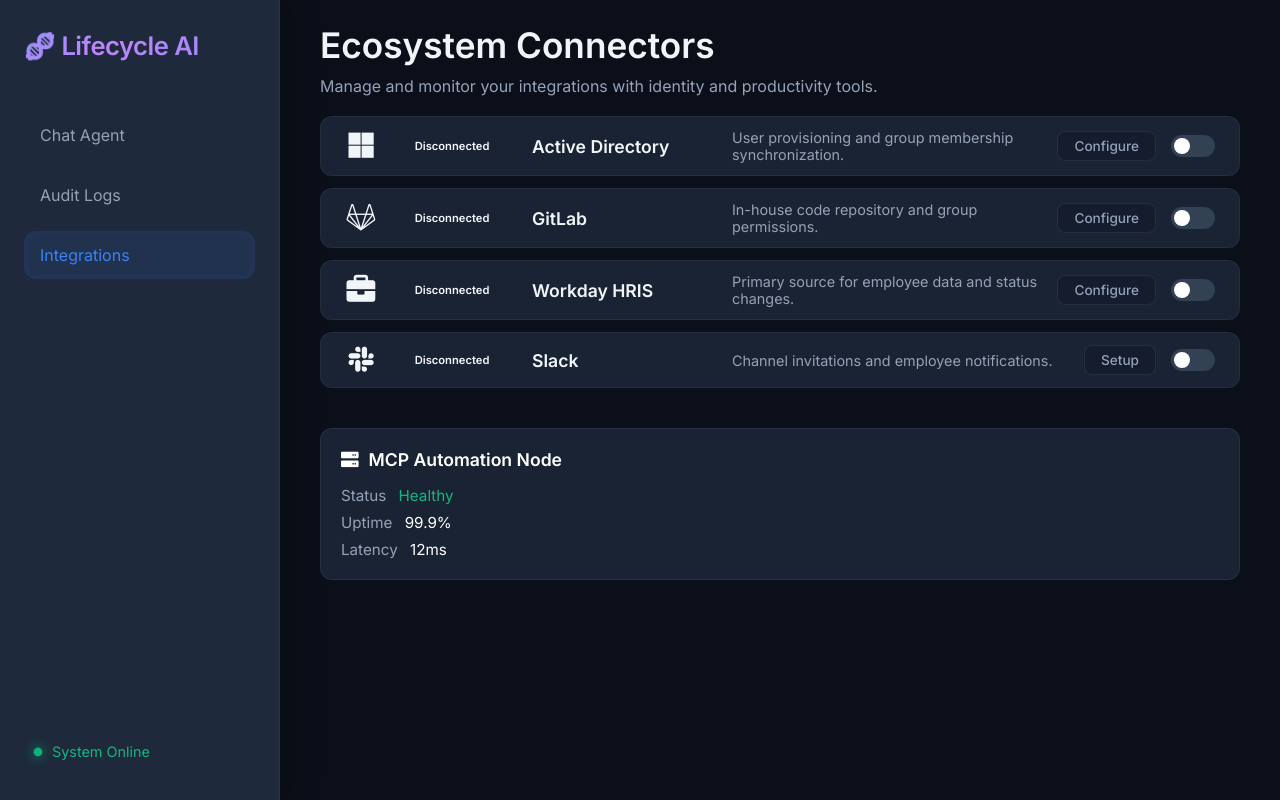
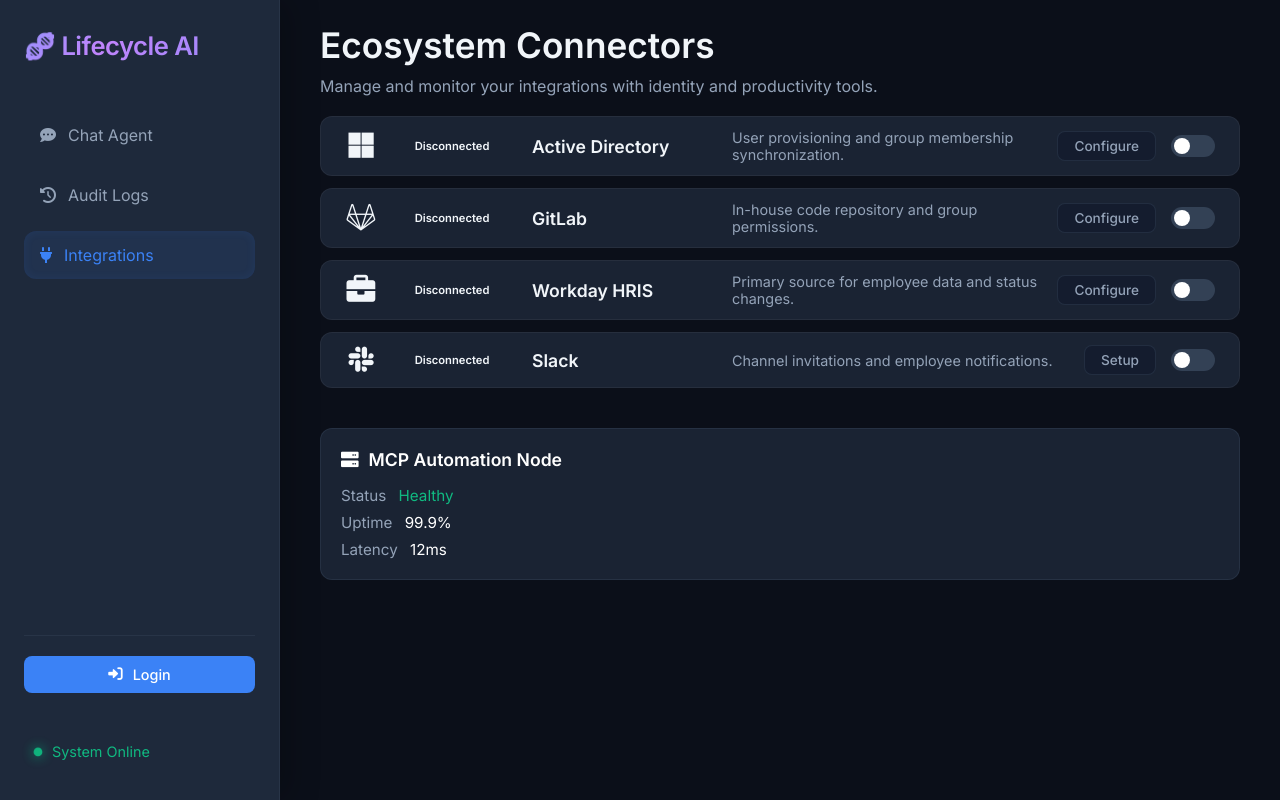
Before and after one commit to MALLESH676/automation, a Flask app: page /integrations in a window 1280 px wide. Run offline with Flask 3, Linux system fonts and the light colour scheme.

Commit message:
Fix integrations API, AI parsing bugs, and add login/logout buttons

```diff
--- a/src/app/server.py
+++ b/src/app/server.py
@@ -12,6 +12,9 @@ app = Flask(__name__,
 
 agent = AIAgent()
 orchestrator = TransferOrchestrator()
+
+# Mock Auth State (in-memory for demo)
+auth_state = {"logged_in": False, "user": None}
 
 INTEGRATIONS_FILE = "integrations.json"
 
@@ -121,6 +124,22 @@ def chat():
             "status": "FAILED"
         })
 
+@app.route('/api/auth/status', methods=['GET'])
+def auth_status():
+    return jsonify(auth_state)
+
+@app.route('/api/auth/login', methods=['POST'])
+def login():
+    auth_state["logged_in"] = True
+    auth_state["user"] = "Admin User"
+    return jsonify({"status": "success", "user": auth_state["user"]})
+
+@app.route('/api/auth/logout', methods=['POST'])
+def logout():
+    auth_state["logged_in"] = False
+    auth_state["user"] = None
+    return jsonify({"status": "success"})
+
 if __name__ == '__main__':
     # Increase recursion limit if needed for complex plans, but shouldn't be necessary here
     app.run(host='127.0.0.1', port=5000, debug=True)
--- a/src/app/static/style.css
+++ b/src/app/static/style.css
@@ -107,13 +107,72 @@ body {
 }
 
 .status {
-    margin-top: auto;
+    margin-top: 20px;
     display: flex;
     align-items: center;
     gap: 10px;
     color: var(--success);
     padding: 10px;
     font-size: 0.9em;
+}
+
+/* User Section Styles */
+.user-section {
+    margin-top: auto;
+    padding: 20px 0;
+    border-top: 1px solid var(--border-color);
+}
+
+.user-info {
+    display: flex;
+    align-items: center;
+    gap: 12px;
+    margin-bottom: 15px;
+}
+
+.user-avatar {
+    width: 32px;
+    height: 32px;
+    background: var(--accent);
+    border-radius: 8px;
+    display: flex;
+    align-items: center;
+    justify-content: center;
+    font-weight: bold;
+    font-size: 0.8rem;
+}
+
+.btn-login,
+.btn-logout {
+    width: 100%;
+    padding: 10px;
+    border-radius: 8px;
+    font-size: 0.9rem;
+    font-weight: 500;
+    display: flex;
+    align-items: center;
+    justify-content: center;
+    gap: 10px;
+    transition: all 0.2s;
+}
+
+.btn-login {
+    background: var(--accent);
+    color: white;
+}
+
+.btn-login:hover {
+    background: #2563eb;
+}
+
+.btn-logout {
+    background: rgba(239, 68, 68, 0.1);
+    color: #ef4444;
+    border: 1px solid rgba(239, 68, 68, 0.2);
+}
+
+.btn-logout:hover {
+    background: rgba(239, 68, 68, 0.2);
 }
 
 .status-indicator {
--- a/src/app/templates/base.html
+++ b/src/app/templates/base.html
@@ -20,15 +20,40 @@
             </div>
             <div class="menu">
                 <a href="/" class="menu-link">
-                    <div class="menu-item {% if request.path == '/' %}active{% endif %}">Chat Agent</div>
+                    <div class="menu-item {% if request.path == '/' %}active{% endif %}">
+                        <i class="fas fa-comment-dots"></i> Chat Agent
+                    </div>
                 </a>
                 <a href="/audit-logs" class="menu-link">
-                    <div class="menu-item {% if request.path == '/audit-logs' %}active{% endif %}">Audit Logs</div>
+                    <div class="menu-item {% if request.path == '/audit-logs' %}active{% endif %}">
+                        <i class="fas fa-history"></i> Audit Logs
+                    </div>
                 </a>
                 <a href="/integrations" class="menu-link">
-                    <div class="menu-item {% if request.path == '/integrations' %}active{% endif %}">Integrations</div>
+                    <div class="menu-item {% if request.path == '/integrations' %}active{% endif %}">
+                        <i class="fas fa-plug"></i> Integrations
+                    </div>
                 </a>
             </div>
+
+            <!-- User Auth Section -->
+            <div class="user-section">
+                <div id="user-profile" style="display: none;">
+                    <div class="user-info">
+                        <div class="user-avatar">A</div>
+                        <span id="username">Admin</span>
+                    </div>
+                    <button class="btn-logout" id="logout-btn">
+                        <i class="fas fa-sign-out-alt"></i> Logout
+                    </button>
+                </div>
+                <div id="login-section">
+                    <button class="btn-login" id="login-btn">
+                        <i class="fas fa-sign-in-alt"></i> Login
+                    </button>
+                </div>
+            </div>
+
             <div class="status">
                 <div class="status-indicator online"></div>
                 <span>System Online</span>
@@ -41,6 +66,37 @@
         </div>
     </div>
     {% block scripts %}{% endblock %}
+    <script>
+        async function updateAuthState() {
+            const resp = await fetch('/api/auth/status');
+            const state = await resp.json();
+            const profile = document.getElementById('user-profile');
+            const loginSection = document.getElementById('login-section');
+            const username = document.getElementById('username');
+
+            if (state.logged_in) {
+                profile.style.display = 'flex';
+                loginSection.style.display = 'none';
+                username.innerText = state.user;
+            } else {
+                profile.style.display = 'none';
+                loginSection.style.display = 'block';
+            }
+        }
+
+        document.getElementById('login-btn')?.addEventListener('click', async () => {
+            const resp = await fetch('/api/auth/login', { method: 'POST' });
+            if (resp.ok) updateAuthState();
+        });
+
+        document.getElementById('logout-btn')?.addEventListener('click', async () => {
+            const resp = await fetch('/api/auth/logout', { method: 'POST' });
+            if (resp.ok) updateAuthState();
+        });
+
+        // Initial check
+        updateAuthState();
+    </script>
 </body>
 
 </html>
```
